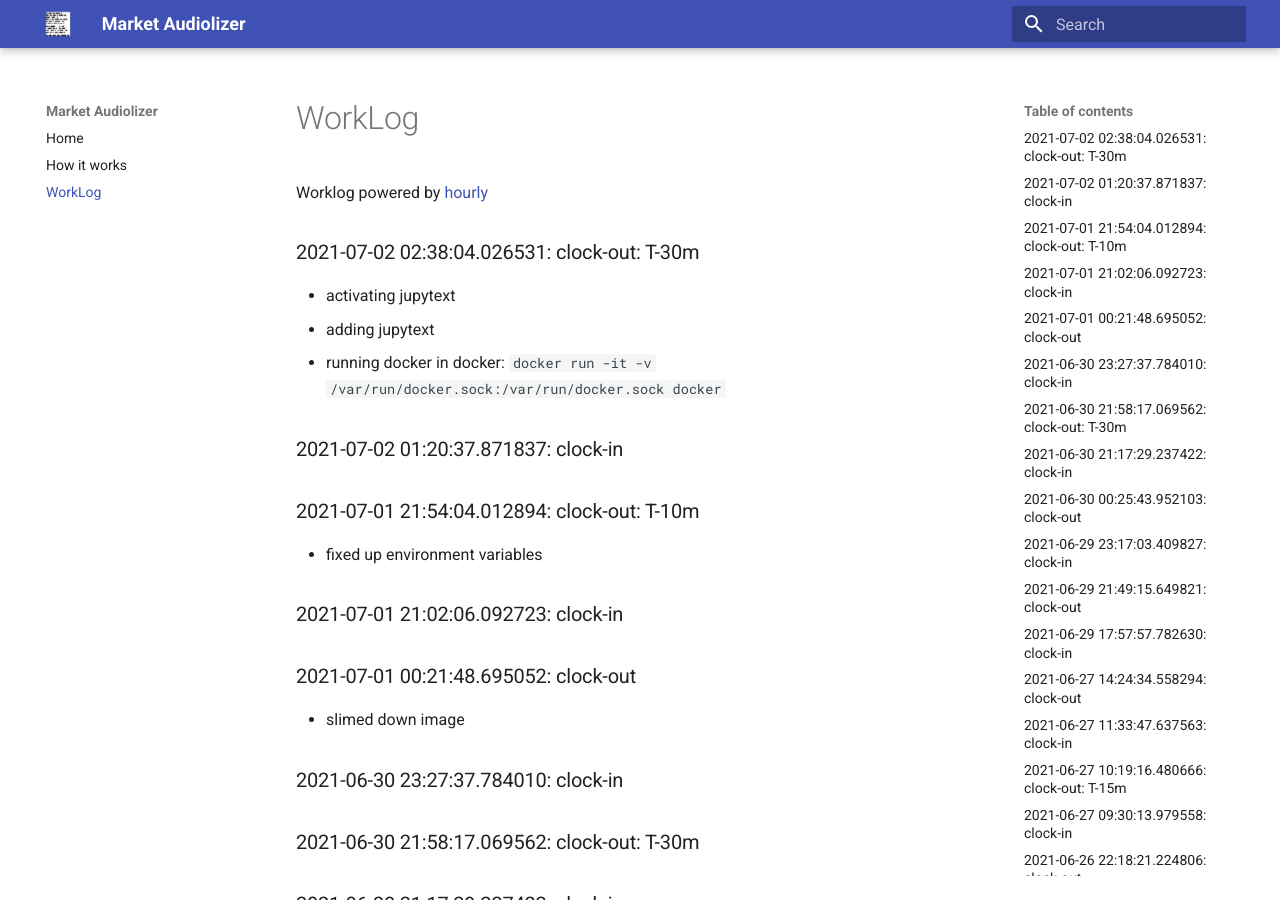
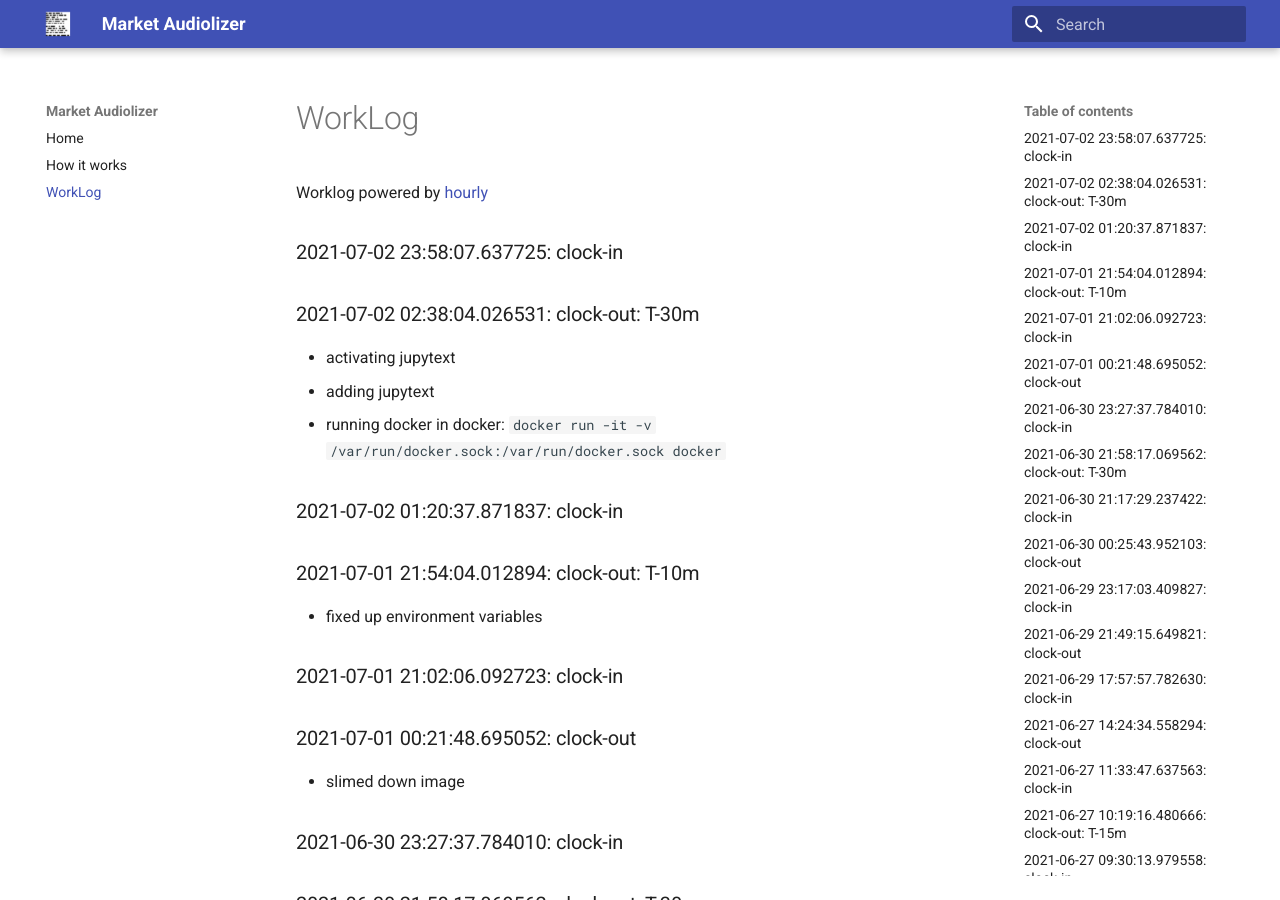
Before and after one commit to asherp/audiolizer, an MkDocs documentation site: the page built from docs/WorkLog.md, in a window 1280 px wide and 900 px high. Built offline with MkDocs 1.6.1 and Material for MkDocs 9.7.7, drawn with Linux system fonts in a browser that asks for light colours.

Commit message:
clock-in

```diff
--- a/WorkLog.md
+++ b/WorkLog.md
@@ -1,3 +1,6 @@
+
+### 2021-07-02 23:58:07.637725: clock-in
+
 ### 2021-07-02 02:38:04.026531: clock-out: T-30m
 
 * activating jupytext
```
